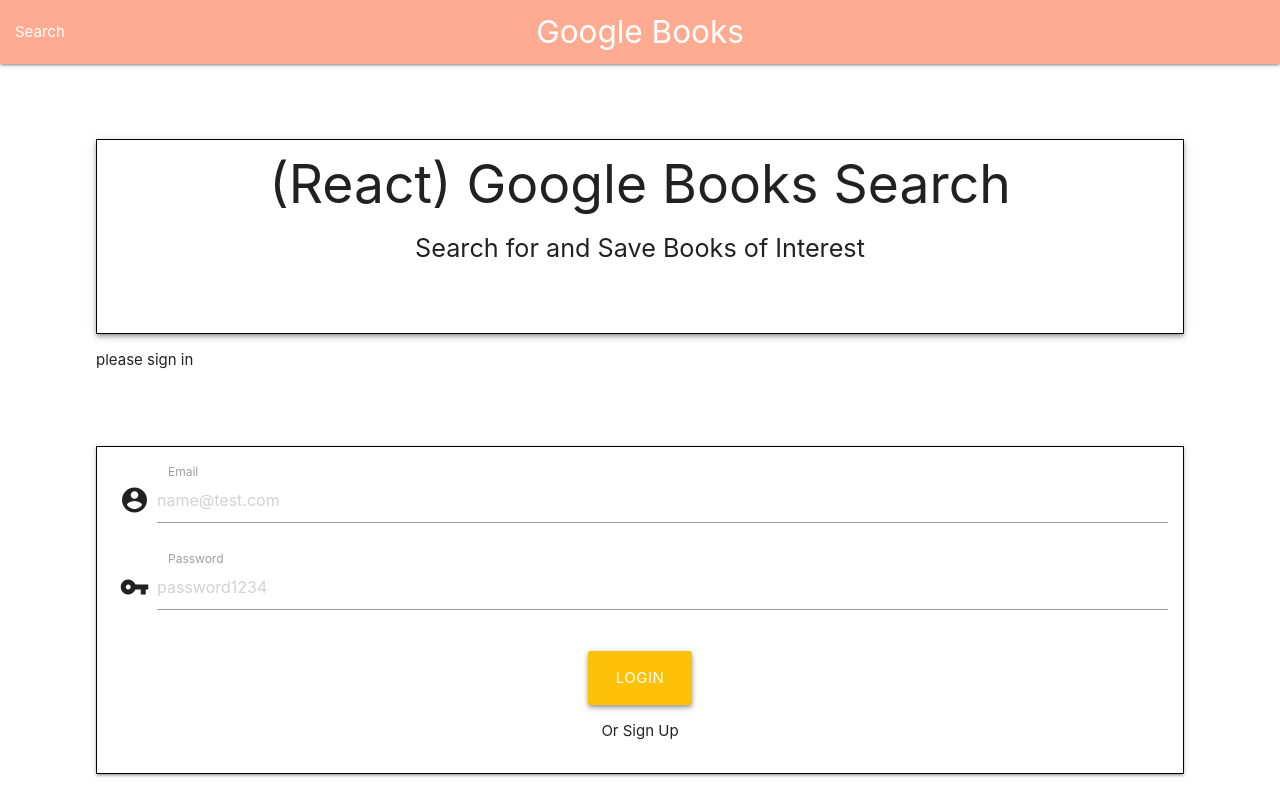
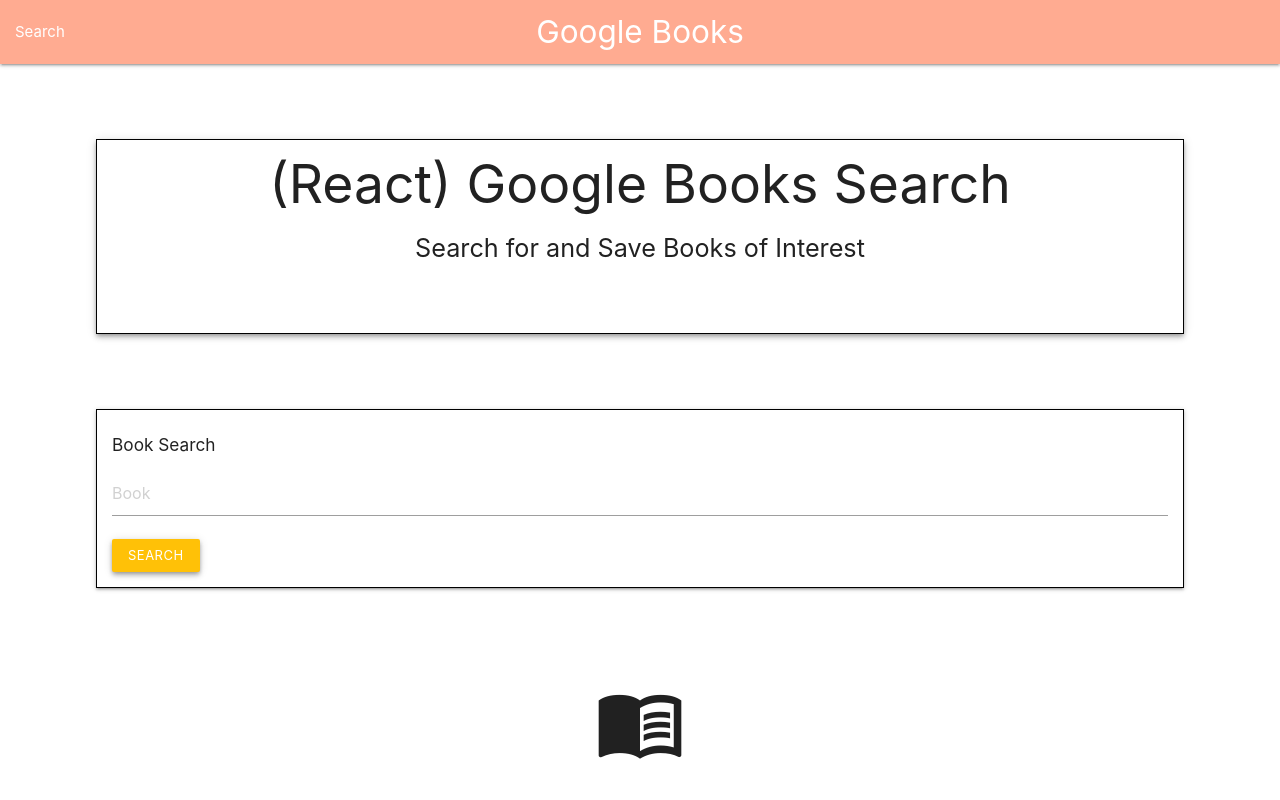
Before and after one commit to SEGH/bookSearch, a React (Create React App) app in the folder client/: page / in a window 1280 px wide. Built offline with nearby package versions, Linux system fonts and the light colour scheme.

Commit message:
Returned saved page to /

```diff
--- a/client/src/App.js
+++ b/client/src/App.js
@@ -41,6 +41,7 @@ export default function App() {
                     id: res.data.id
                 });
                 setLoggedIn(true);
+                window.location.href = "./";
             })
             .catch(err => console.log(err));
     }
@@ -73,8 +74,8 @@ export default function App() {
     return (
         <Router>
             <Header loggedIn={loggedIn} />
-            <Route exact path="/" render={(props) => ( <Login {...props} handleLoginSubmit={handleLoginSubmit} handleLoginInput={handleLoginInput} handleSignupInput={handleSignupInput} handleSignupSubmit={handleSignupSubmit} loggedIn={loggedIn} user={user} />)} />
-            <Route exact path="/search" component={Search} />
+            <Route exact path="/login" render={(props) => ( <Login {...props} handleLoginSubmit={handleLoginSubmit} handleLoginInput={handleLoginInput} handleSignupInput={handleSignupInput} handleSignupSubmit={handleSignupSubmit} loggedIn={loggedIn} user={user} />)} />
+            <Route exact path="/" component={Search} />
             <Route exact path="/saved" render={(props) => ( <Saved {...props} userId={user.id} />)} />
         </Router>
     );
--- a/client/src/components/Header.js
+++ b/client/src/components/Header.js
@@ -9,7 +9,7 @@ export default function Header(props) {
     return (
         <Navbar brand={<a className="brand-logo" href="/">Google Books</a>} alignLinks="left" centerLogo className="deep-orange lighten-3">
 
-            <Link to="/search">Search</Link>
+            <Link to="/">Search</Link>
 
             {props.loggedIn ? <Link to="/saved">Saved</Link> : null}
 
--- a/client/src/components/ResultItem.js
+++ b/client/src/components/ResultItem.js
@@ -34,7 +34,7 @@ export default function ResultItem(props) {
                 <Col l={10}><h6>{props.title}</h6><p>{props.authors}</p></Col>
                 <Col l={1}><a href={props.link} className="btn-small z-depth-2 amber">View</a></Col>
                 <Col l={1}>
-                    {location.pathname === "/search" ? <Button small className="z-depth-2 amber" onClick={() => saveBook(props) }>Save</Button> : <Button small className="z-depth-2 red" onClick={ () => deleteBook(props.id) }>Delete</Button>}
+                    {location.pathname === "/" ? <Button small className="z-depth-2 amber" onClick={() => saveBook(props) }>Save</Button> : <Button small className="z-depth-2 red" onClick={ () => deleteBook(props.id) }>Delete</Button>}
                     </Col>
             </Row>
             <Row>
--- a/client/src/components/Results.js
+++ b/client/src/components/Results.js
@@ -12,7 +12,7 @@ export default function Results(props) {
             <h6>Results</h6>
             <Collection>
                 {props.books.map(book => {
-                    if (location.pathname === "/search") {
+                    if (location.pathname === "/") {
 
                         return <ResultItem title={book.volumeInfo.title}
                             authors={book.volumeInfo.authors ? book.volumeInfo.authors.join(", ") : book.volumeInfo.authors}
```
